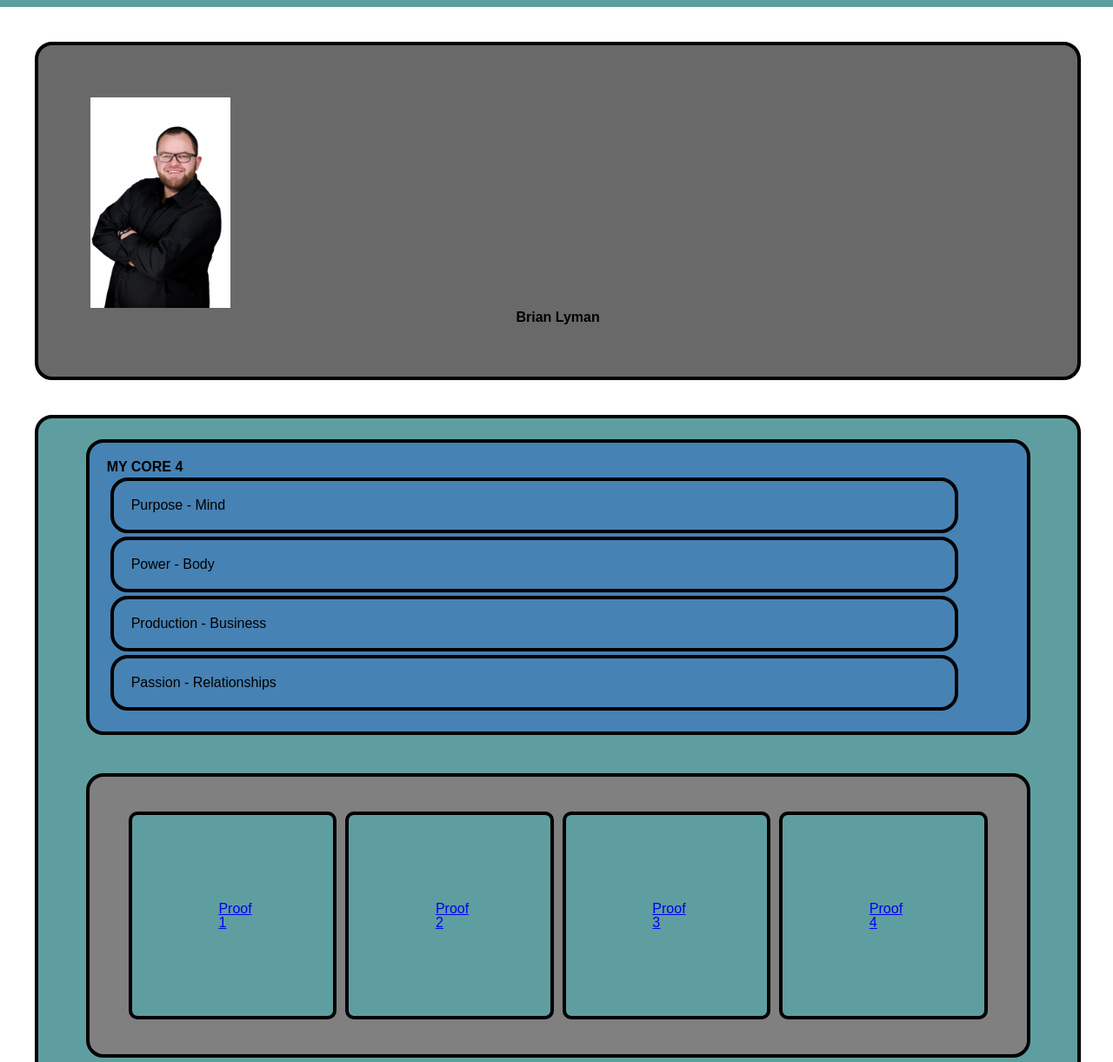
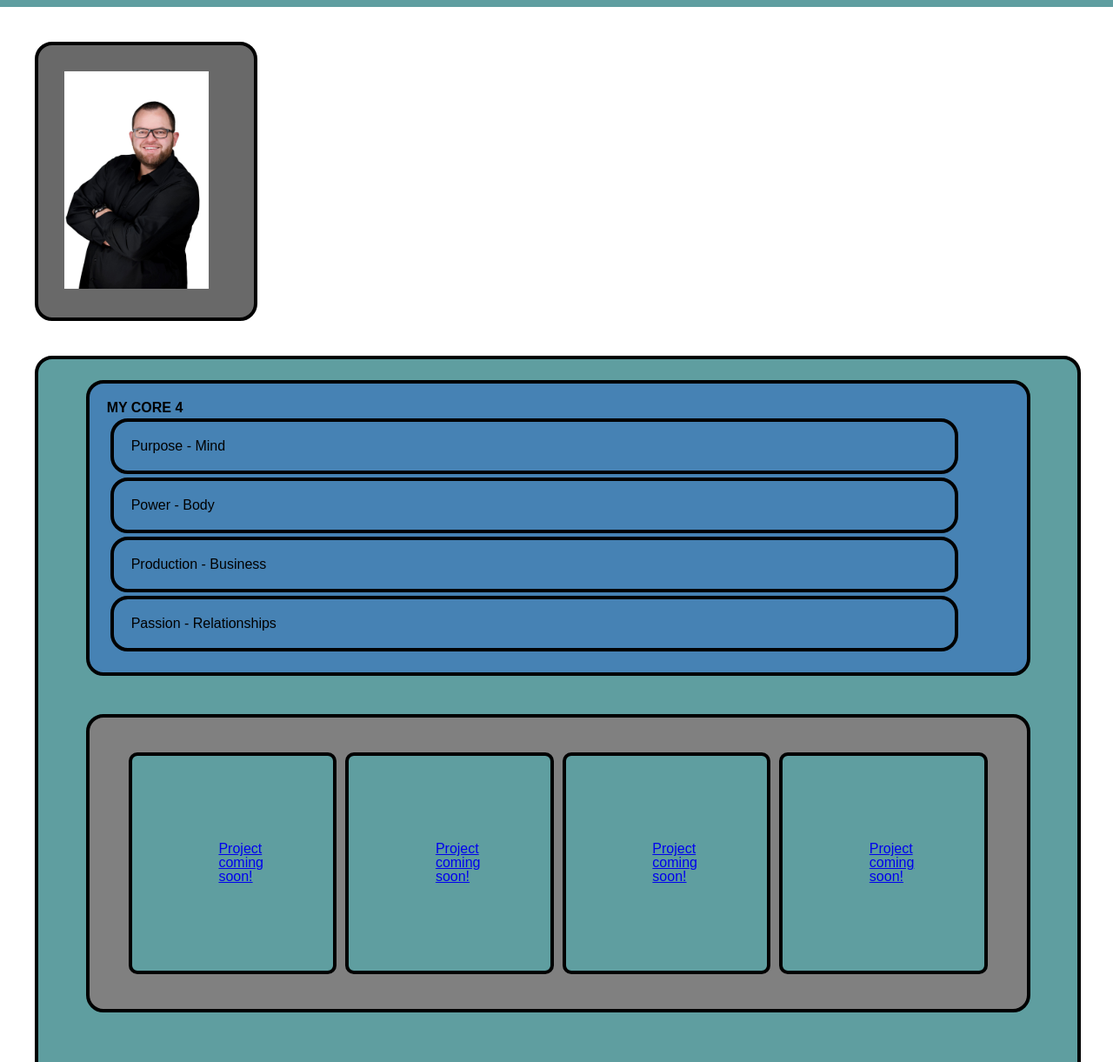
Before and after one commit to Lyman17/Professional-Portfolio, a plain HTML site: page index.HTML in a window 1280 px wide. Shown: the part 72-1293 px from the top of the page at 87% size. Drawn offline with Linux system fonts and the light colour scheme.

Commit message:
moved photo to side & enlarged header font

```diff
--- a/CSS/style.css
+++ b/CSS/style.css
@@ -5,6 +5,7 @@ header{
     justify-content: space-between;
     align-items: center;
     padding: 0px 10px;
+    font-size: 30px;
 }
 
 header > div {
@@ -30,24 +31,24 @@ nav{
 }
 
 .img{
-    max-height: 20%;
-    max-width:15%
+
+    max-height: 90%;
+    max-width:80%;
+    margin: 10px;
+
 
 }
 
 .main{
     background-color: dimgrey;
     display: flex;
-    flex-wrap: wrap;
-    align-items: center;
-    justify-content: space-around;
+    justify-content: center;
+    align-items: flex-end;
     border: 4px solid  black;
     border-radius: 20px;
-    width: 94%;
-    height: 100%;
-    padding: 60px;
+    width: 20%;
+    padding:20px;
     margin: 40px
-
 
 }
 
--- a/index.HTML
+++ b/index.HTML
@@ -24,11 +24,9 @@
         <!-- /!*This will be my Photo//! -->
          <img class="img" src="Headshot-BrianLyman.jpg" alt="Headshot of Brian">
         </div>
-        <about>
-            <!-- this will be my About me -->
-            <H2>Brian Lyman</H2>
 
-        </about>
+
+
     </main>
 
   <div class="core">
@@ -44,10 +42,10 @@
 
 <proof class="proofs">
 
-    <a class="proof1" href="insert link here">Proof 1</a>
-    <a class="proof2" href="insert link here">Proof 2</a>
-    <a class="proof3" href="insert link here">Proof 3</a>
-    <a class="proof4" href="insert link here">Proof 4</a>
+    <a class="proof1" href="insert link here">Project coming soon!</a>
+    <a class="proof2" href="insert link here">Project coming soon!</a>
+    <a class="proof3" href="insert link here">Project coming soon!</a>
+    <a class="proof4" href="insert link here">Project coming soon!</a>
      <!-- I intend to connect links to future projects -->
 
 </proof>
```
